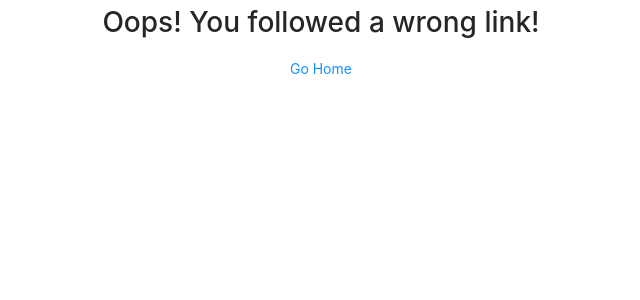
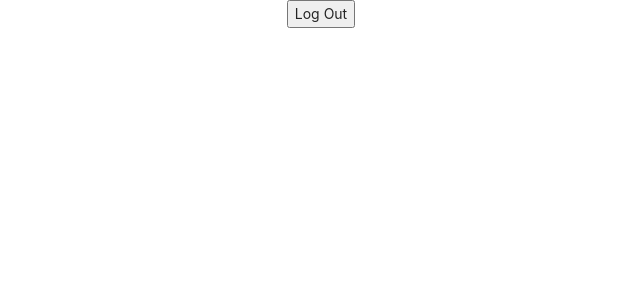
Before and after one commit to shouryan01/Teacher-Payday, a React (Create React App) app in the folder frontend/: page /logout in a window 1280 px wide. Shown: the top 300 px of the page, without its empty margins (319-959 px from the left). Built offline with nearby package versions, Linux system fonts and the light colour scheme.

Commit message:
add twilio

```diff
--- a/frontend/src/App.tsx
+++ b/frontend/src/App.tsx
@@ -5,6 +5,7 @@ import './App.css';
 // Components
 import LandingPage from './components/LandingPage';
 import LogIn from './components/LogIn';
+import LogOut from './components/LogOut';
 import SignUp from './components/SignUp';
 import Dashboard from './components/Dashboard';
 import NotFoundPage from './components/NotFoundPage';
@@ -20,6 +21,7 @@ function App() {
         <Route path="/welcome" element={<LandingPage />} />
         <Route path="/login" element={<LogIn />} />
         <Route path="/signup" element={<SignUp />} />
+        <Route path="/logout" element={<LogOut />} />
         {/* <Route path="/dashboard" element={<PrivateRoute />} >
           <Route path="" element={<Dashboard />} />
         </Route> */}
--- a/frontend/src/components/LandingPage.tsx
+++ b/frontend/src/components/LandingPage.tsx
@@ -4,6 +4,8 @@ import { Link } from 'react-router-dom';
 function LandingPage() {
   return (
     <div className="App">
+        Teacher Payday Landing Page
+        <br />
         <Link to="/login">Login</Link>
         <br />
         <Link to="/signup">Sign Up</Link>
--- /dev/null
+++ b/frontend/src/components/LogOut.tsx
@@ -0,0 +1,10 @@
+import React from 'react';
+import { useAuth0 } from "@auth0/auth0-react";
+
+function LogOut() {
+  const { logout } = useAuth0();
+
+  return <button onClick={() => logout({ returnTo: window.location.origin })}>Log Out</button>;
+}
+
+export default LogOut;
```
Also changed, not shown: frontend/src/components/LogIn.tsx (line endings or trailing spaces).
